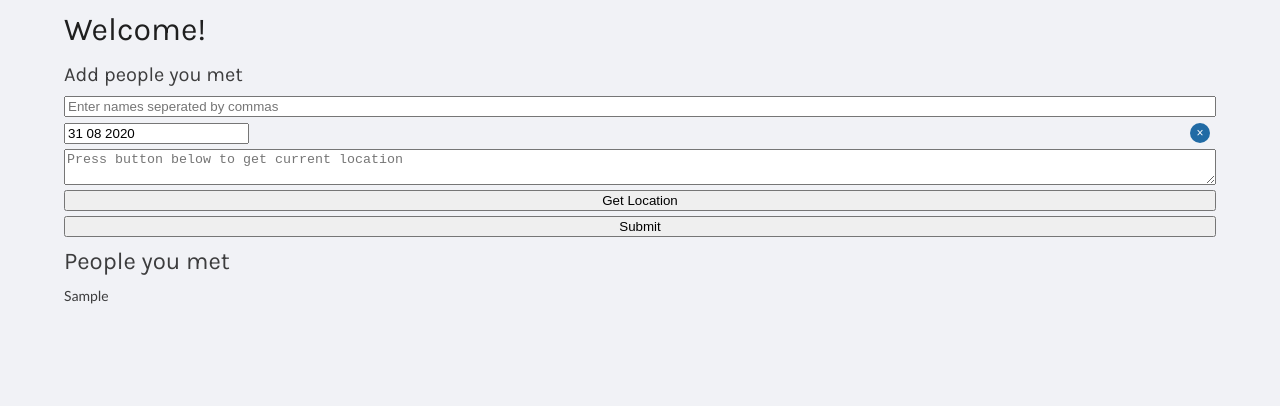
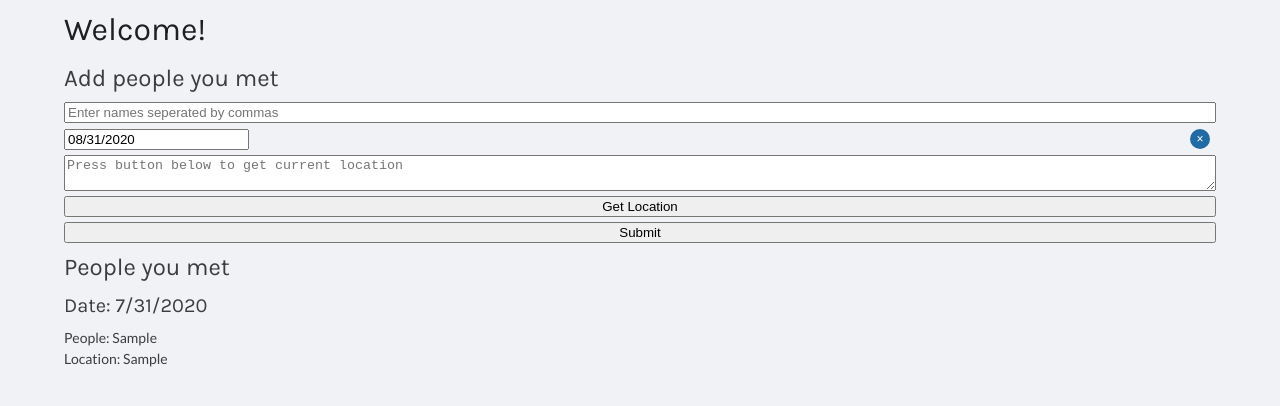
Before and after one commit to mar-zim/spread-love, a React (Create React App) app: page / in a window 1280 px wide. Both pictures are taken after typing "Sample", "Sample" into the empty fields and a click on the button "Submit". Shown: the top 406 px of the page. Built offline with nearby package versions, Linux system fonts and the light colour scheme.

Commit message:
Add encounter list

```diff
--- a/package.json
+++ b/package.json
@@ -12,7 +12,8 @@
     "react-dom": "^16.13.1",
     "react-hook-form": "^6.7.0",
     "react-scripts": "3.4.3",
-    "styled-components": "^5.1.1"
+    "styled-components": "^5.1.1",
+    "uuid": "^8.3.0"
   },
   "scripts": {
     "start": "react-scripts start",
--- a/src/components/AddPeopleForm.js
+++ b/src/components/AddPeopleForm.js
@@ -4,9 +4,11 @@ import ReactDatePicker from 'react-datepicker'
 import 'react-datepicker/dist/react-datepicker.css'
 import { Controller, useForm } from 'react-hook-form'
 import styled from 'styled-components'
+import { v4 as uuidv4 } from 'uuid'
 
 export default function AddPeopleForm({ encounters, setEncounters }) {
   const [userLocation, setUserLocation] = useState('')
+  const inputId = uuidv4()
   const { register, handleSubmit, errors, formState, control, reset } = useForm(
     {
       mode: 'onBlur',
@@ -36,7 +38,7 @@ export default function AddPeopleForm({ encounters, setEncounters }) {
 
   return (
     <div>
-      <h4>Add people you met</h4>
+      <h3>Add people you met</h3>
       <StyledForm onSubmit={handleSubmit(onSubmit)}>
         <input
           name="names"
@@ -58,7 +60,7 @@ export default function AddPeopleForm({ encounters, setEncounters }) {
               onChange={onChange}
               onBlur={onBlur}
               selected={value}
-              dateFormat="dd MM yyyy"
+              dateFormat="MM/dd/yyyy"
               maxDate={new Date()}
               showTimeSelect={false}
               todayButton="Today"
@@ -82,6 +84,12 @@ export default function AddPeopleForm({ encounters, setEncounters }) {
           placeholder="Press button below to get current location"
         />
         {errors.location && <div>Please enter something above</div>}
+        <input
+          name="entryId"
+          type="hidden"
+          defaultValue={inputId}
+          ref={register()}
+        />
         <button type="button" onClick={getLocation}>
           Get Location
         </button>
--- a/src/components/EncounterList.js
+++ b/src/components/EncounterList.js
@@ -1,11 +1,12 @@
 import React from 'react'
+import ListItem from './ListItem'
 
 export default function EncounterList({ encounters }) {
   return (
     <>
       <h3>People you met</h3>
       {encounters.map((encounter) => (
-        <div>{encounter.names}</div>
+        <ListItem encounter={encounter} key={encounter.entryId} />
       ))}
     </>
   )
--- /dev/null
+++ b/src/components/ListItem.js
@@ -0,0 +1,17 @@
+import React from 'react'
+
+export default function ListItem({ encounter }) {
+  const day = encounter.date.getDate()
+  const month = encounter.date.getMonth()
+  const year = encounter.date.getFullYear()
+
+  return (
+    <>
+      <h4>
+        Date: {month}/{day}/{year}
+      </h4>
+      <div>People: {encounter.names}</div>
+      <div>Location: {encounter.location}</div>
+    </>
+  )
+}
```
Also changed, not shown: 1 other file (tests, documents, lock files or other folders).
